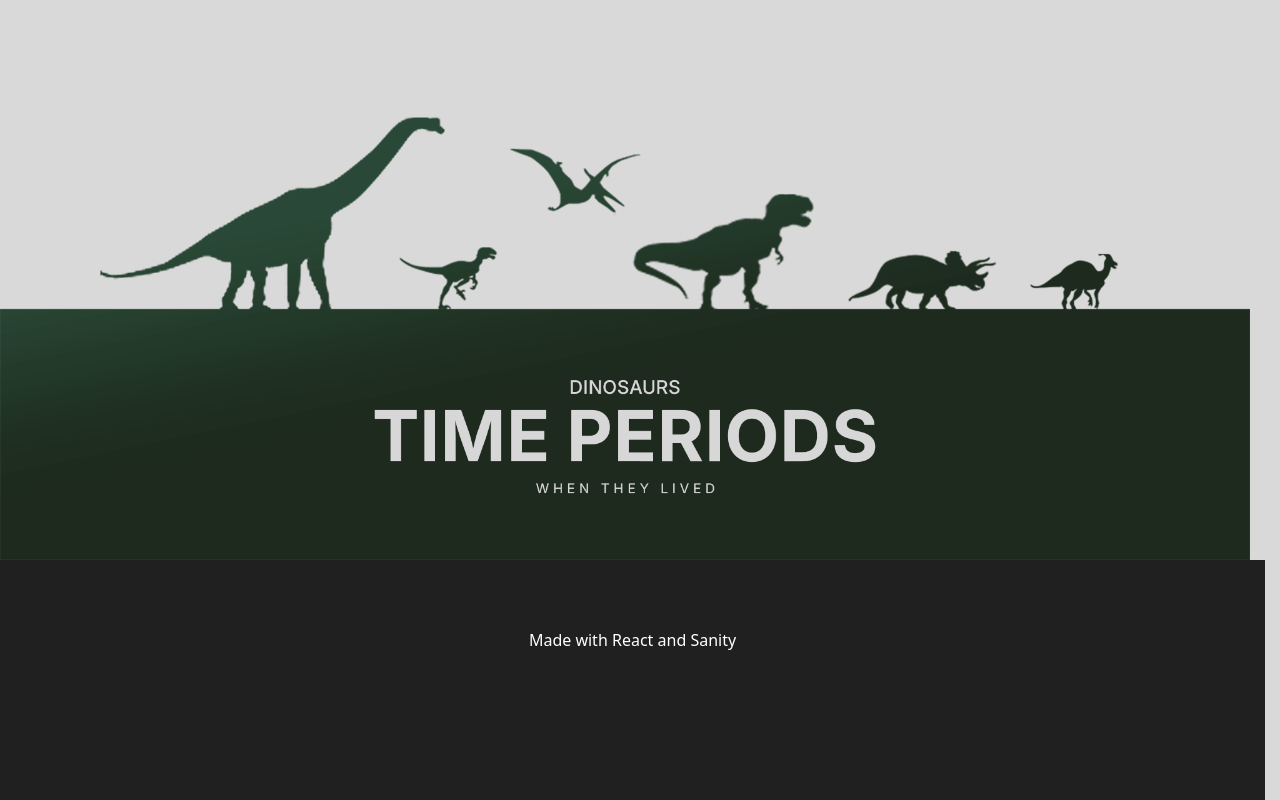
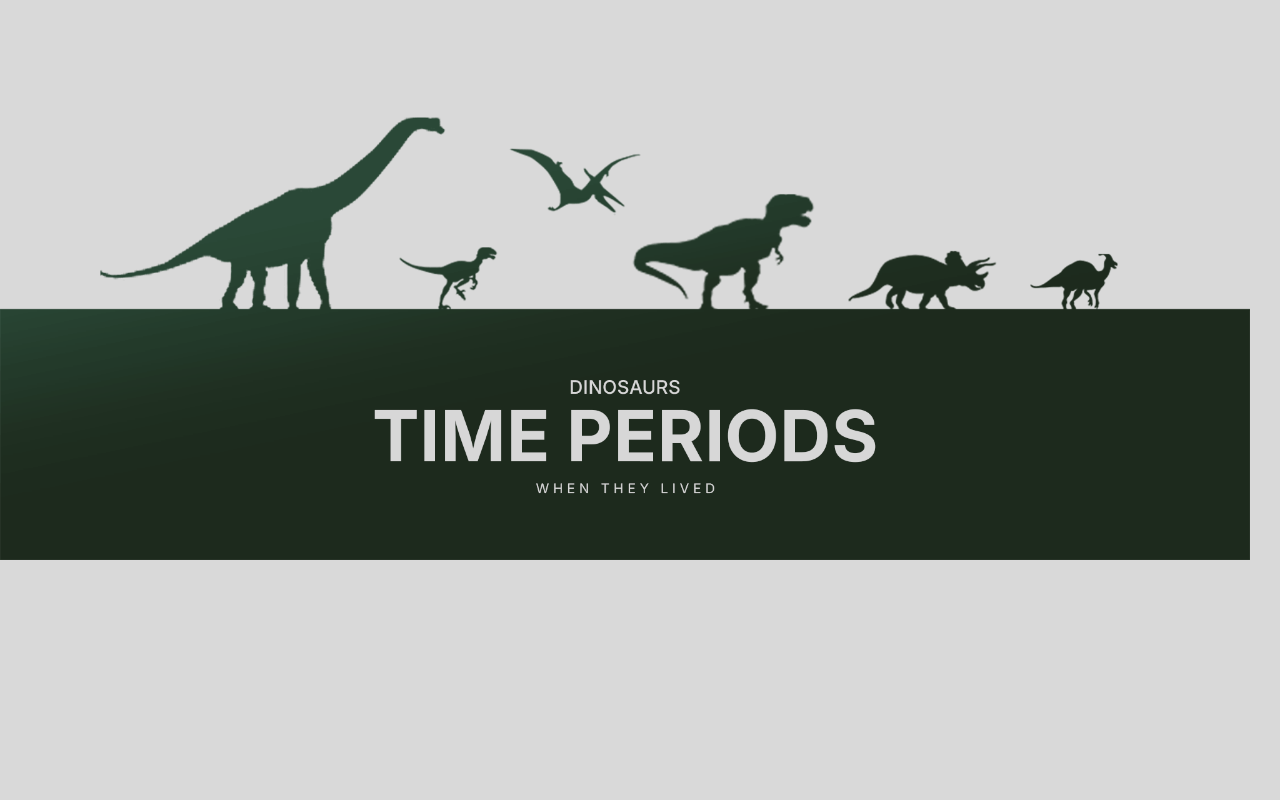
Before and after one commit to williamwestergard/Sanity-react-gruppuppgift, a React (Vite) app in the folder frontend/: page /dinosaurs-index/Aardonyx in a window 1280 px wide. Shown: the part 673-1473 px from the top of the page. After the commit the page ends 1233 px from the top, so only its background shows below. Built offline with nearby package versions, Linux system fonts and the light colour scheme; grey boxes are pictures that could not be loaded.

Commit message:
Removed footer on dinosaurs facts

```diff
--- a/frontend/src/pages/dinosaurs-index/dinosaurs-index-facts/DinoIndexFacts.jsx
+++ b/frontend/src/pages/dinosaurs-index/dinosaurs-index-facts/DinoIndexFacts.jsx
@@ -1,7 +1,6 @@
 import "./dinoindexfacts.css";
 import { Link, useParams } from "react-router-dom";
 import Navbar from "../../../components/navbar/Navbar.jsx";
-import Footer from "../../../components/footer/Footer.jsx";
 import BackArrow from "../../../assets/back-arrow.svg";
 // import DinoFactPic from "./img/stego.jpg";
 import ScrollToTop from "../../../components/scroll-to-top/ScrollToTop";
@@ -76,7 +75,6 @@ const DinoIndexFacts = () => {
           alt="An image of dinosaurs walking towards the right"
         />
       </section>
-      <Footer />
     </>
   );
 };
```
